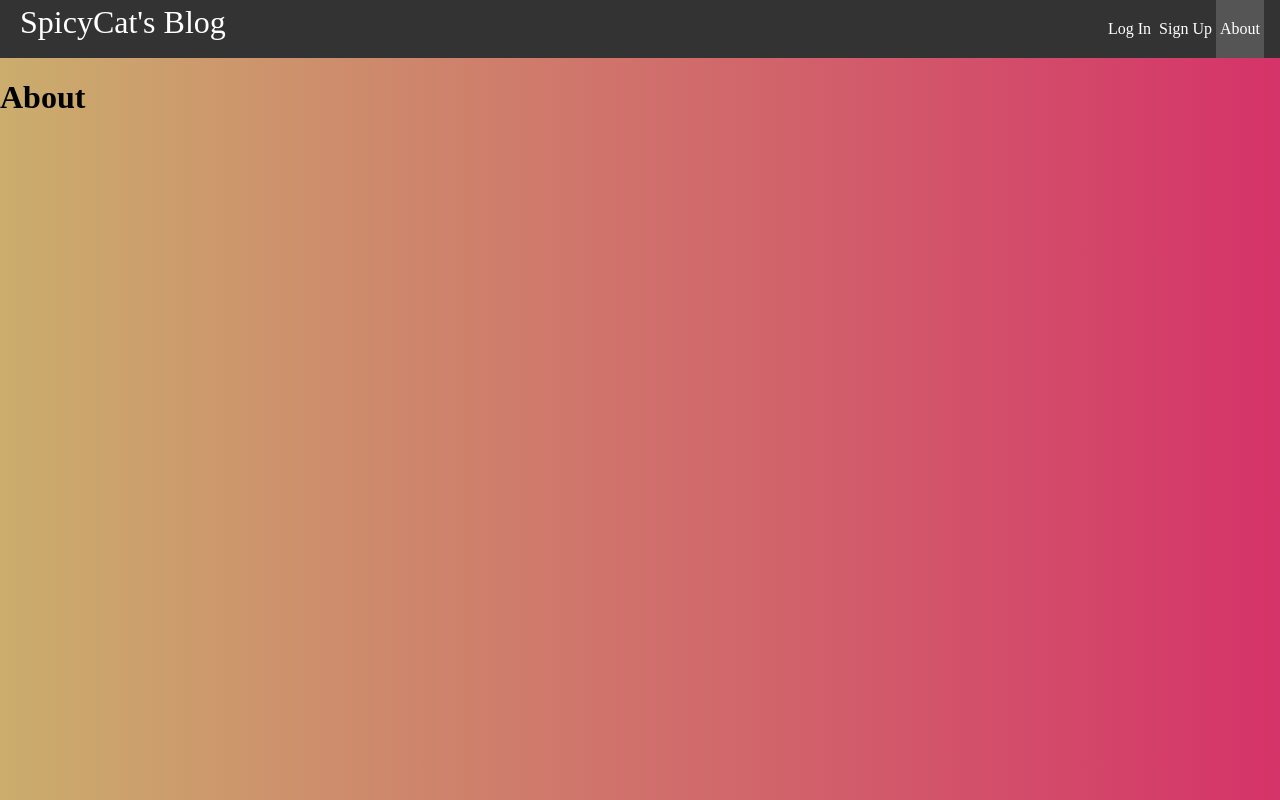
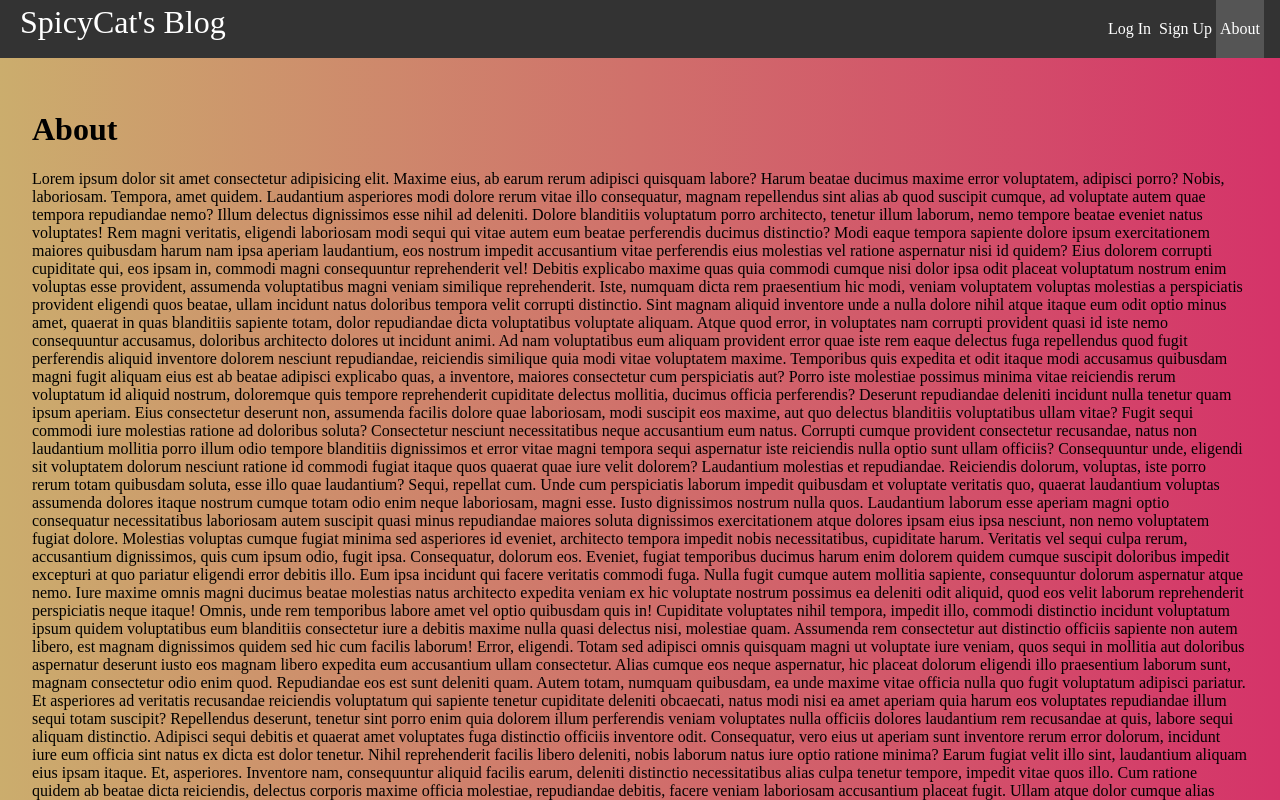
Before and after one commit to SpicyCatGames/spicy-cats-blog, a React (Create React App) app: page /about in a window 1280 px wide. Shown: the top 800 px of the page. Built offline with nearby package versions, Linux system fonts and the light colour scheme.

Commit message:
Update About.js

```diff
--- a/src/pages/About.js
+++ b/src/pages/About.js
@@ -1,3 +1,126 @@
-export default function About() {
-  return <h1>About</h1>;
-}
+import React from "react";
+
+const About = () => {
+  return (
+    <div style={headingStyle}>
+      <h1>About</h1>
+      <p>
+        Lorem ipsum dolor sit amet consectetur adipisicing elit. Maxime eius, ab
+        earum rerum adipisci quisquam labore? Harum beatae ducimus maxime error
+        voluptatem, adipisci porro? Nobis, laboriosam. Tempora, amet quidem.
+        Laudantium asperiores modi dolore rerum vitae illo consequatur, magnam
+        repellendus sint alias ab quod suscipit cumque, ad voluptate autem quae
+        tempora repudiandae nemo? Illum delectus dignissimos esse nihil ad
+        deleniti. Dolore blanditiis voluptatum porro architecto, tenetur illum
+        laborum, nemo tempore beatae eveniet natus voluptates! Rem magni
+        veritatis, eligendi laboriosam modi sequi qui vitae autem eum beatae
+        perferendis ducimus distinctio? Modi eaque tempora sapiente dolore ipsum
+        exercitationem maiores quibusdam harum nam ipsa aperiam laudantium, eos
+        nostrum impedit accusantium vitae perferendis eius molestias vel ratione
+        aspernatur nisi id quidem? Eius dolorem corrupti cupiditate qui, eos
+        ipsam in, commodi magni consequuntur reprehenderit vel! Debitis
+        explicabo maxime quas quia commodi cumque nisi dolor ipsa odit placeat
+        voluptatum nostrum enim voluptas esse provident, assumenda voluptatibus
+        magni veniam similique reprehenderit. Iste, numquam dicta rem
+        praesentium hic modi, veniam voluptatem voluptas molestias a
+        perspiciatis provident eligendi quos beatae, ullam incidunt natus
+        doloribus tempora velit corrupti distinctio. Sint magnam aliquid
+        inventore unde a nulla dolore nihil atque itaque eum odit optio minus
+        amet, quaerat in quas blanditiis sapiente totam, dolor repudiandae dicta
+        voluptatibus voluptate aliquam. Atque quod error, in voluptates nam
+        corrupti provident quasi id iste nemo consequuntur accusamus, doloribus
+        architecto dolores ut incidunt animi. Ad nam voluptatibus eum aliquam
+        provident error quae iste rem eaque delectus fuga repellendus quod fugit
+        perferendis aliquid inventore dolorem nesciunt repudiandae, reiciendis
+        similique quia modi vitae voluptatem maxime. Temporibus quis expedita et
+        odit itaque modi accusamus quibusdam magni fugit aliquam eius est ab
+        beatae adipisci explicabo quas, a inventore, maiores consectetur cum
+        perspiciatis aut? Porro iste molestiae possimus minima vitae reiciendis
+        rerum voluptatum id aliquid nostrum, doloremque quis tempore
+        reprehenderit cupiditate delectus mollitia, ducimus officia perferendis?
+        Deserunt repudiandae deleniti incidunt nulla tenetur quam ipsum aperiam.
+        Eius consectetur deserunt non, assumenda facilis dolore quae laboriosam,
+        modi suscipit eos maxime, aut quo delectus blanditiis voluptatibus ullam
+        vitae? Fugit sequi commodi iure molestias ratione ad doloribus soluta?
+        Consectetur nesciunt necessitatibus neque accusantium eum natus.
+        Corrupti cumque provident consectetur recusandae, natus non laudantium
+        mollitia porro illum odio tempore blanditiis dignissimos et error vitae
+        magni tempora sequi aspernatur iste reiciendis nulla optio sunt ullam
+        officiis? Consequuntur unde, eligendi sit voluptatem dolorum nesciunt
+        ratione id commodi fugiat itaque quos quaerat quae iure velit dolorem?
+        Laudantium molestias et repudiandae. Reiciendis dolorum, voluptas, iste
+        porro rerum totam quibusdam soluta, esse illo quae laudantium? Sequi,
+        repellat cum. Unde cum perspiciatis laborum impedit quibusdam et
+        voluptate veritatis quo, quaerat laudantium voluptas assumenda dolores
+        itaque nostrum cumque totam odio enim neque laboriosam, magni esse.
+        Iusto dignissimos nostrum nulla quos. Laudantium laborum esse aperiam
+        magni optio consequatur necessitatibus laboriosam autem suscipit quasi
+        minus repudiandae maiores soluta dignissimos exercitationem atque
+        dolores ipsam eius ipsa nesciunt, non nemo voluptatem fugiat dolore.
+        Molestias voluptas cumque fugiat minima sed asperiores id eveniet,
+        architecto tempora impedit nobis necessitatibus, cupiditate harum.
+        Veritatis vel sequi culpa rerum, accusantium dignissimos, quis cum ipsum
+        odio, fugit ipsa. Consequatur, dolorum eos. Eveniet, fugiat temporibus
+        ducimus harum enim dolorem quidem cumque suscipit doloribus impedit
+        excepturi at quo pariatur eligendi error debitis illo. Eum ipsa incidunt
+        qui facere veritatis commodi fuga. Nulla fugit cumque autem mollitia
+        sapiente, consequuntur dolorum aspernatur atque nemo. Iure maxime omnis
+        magni ducimus beatae molestias natus architecto expedita veniam ex hic
+        voluptate nostrum possimus ea deleniti odit aliquid, quod eos velit
+        laborum reprehenderit perspiciatis neque itaque! Omnis, unde rem
+        temporibus labore amet vel optio quibusdam quis in! Cupiditate
+        voluptates nihil tempora, impedit illo, commodi distinctio incidunt
+        voluptatum ipsum quidem voluptatibus eum blanditiis consectetur iure a
+        debitis maxime nulla quasi delectus nisi, molestiae quam. Assumenda rem
+        consectetur aut distinctio officiis sapiente non autem libero, est
+        magnam dignissimos quidem sed hic cum facilis laborum! Error, eligendi.
+        Totam sed adipisci omnis quisquam magni ut voluptate iure veniam, quos
+        sequi in mollitia aut doloribus aspernatur deserunt iusto eos magnam
+        libero expedita eum accusantium ullam consectetur. Alias cumque eos
+        neque aspernatur, hic placeat dolorum eligendi illo praesentium laborum
+        sunt, magnam consectetur odio enim quod. Repudiandae eos est sunt
+        deleniti quam. Autem totam, numquam quibusdam, ea unde maxime vitae
+        officia nulla quo fugit voluptatum adipisci pariatur. Et asperiores ad
+        veritatis recusandae reiciendis voluptatum qui sapiente tenetur
+        cupiditate deleniti obcaecati, natus modi nisi ea amet aperiam quia
+        harum eos voluptates repudiandae illum sequi totam suscipit? Repellendus
+        deserunt, tenetur sint porro enim quia dolorem illum perferendis veniam
+        voluptates nulla officiis dolores laudantium rem recusandae at quis,
+        labore sequi aliquam distinctio. Adipisci sequi debitis et quaerat amet
+        voluptates fuga distinctio officiis inventore odit. Consequatur, vero
+        eius ut aperiam sunt inventore rerum error dolorum, incidunt iure eum
+        officia sint natus ex dicta est dolor tenetur. Nihil reprehenderit
+        facilis libero deleniti, nobis laborum natus iure optio ratione minima?
+        Earum fugiat velit illo sint, laudantium aliquam eius ipsam itaque. Et,
+        asperiores. Inventore nam, consequuntur aliquid facilis earum, deleniti
+        distinctio necessitatibus alias culpa tenetur tempore, impedit vitae
+        quos illo. Cum ratione quidem ab beatae dicta reiciendis, delectus
+        corporis maxime officia molestiae, repudiandae debitis, facere veniam
+        laboriosam accusantium placeat fugit. Ullam atque dolor cumque alias
+        sequi, voluptatibus ex quam mollitia pariatur qui error magni illo,
+        eligendi accusantium nulla. Laboriosam eum modi saepe facere cumque
+        soluta, dolorem quas quasi odio, nemo accusamus asperiores culpa
+        officiis aliquam inventore veniam laudantium velit obcaecati earum
+        excepturi harum corporis ad dignissimos? Consectetur incidunt voluptate
+        tenetur quia minima soluta quos eveniet a? Dignissimos consequatur fuga
+        beatae, tempora ab eligendi dicta ea sequi a delectus alias illo est
+        obcaecati non aperiam saepe deleniti harum quos praesentium, velit iste!
+        Repellat adipisci quos sunt, quis voluptatem ab autem porro quam quo
+        nemo officiis ipsam neque exercitationem soluta voluptas aliquam placeat
+        veritatis? Commodi ratione, dignissimos dolore, pariatur veritatis
+        nesciunt officiis praesentium ipsum, quaerat atque eius obcaecati
+        sapiente. Corrupti veniam, nemo quasi cumque delectus sit nulla commodi.
+        Ratione mollitia fuga consequuntur possimus, voluptate aperiam non
+        deleniti, in iure sapiente commodi, tempore error assumenda. Eaque porro
+        inventore, aut eos corrupti, harum doloribus praesentium exercitationem
+        iure qui dolores ducimus sint!
+      </p>
+    </div>
+  );
+};
+
+const headingStyle = {
+  margin: "2rem",
+};
+
+export default About;
```
